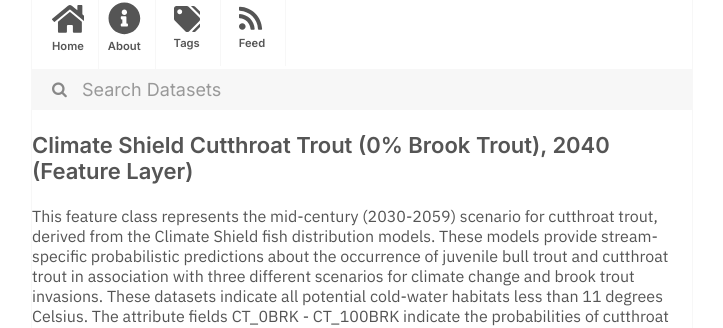
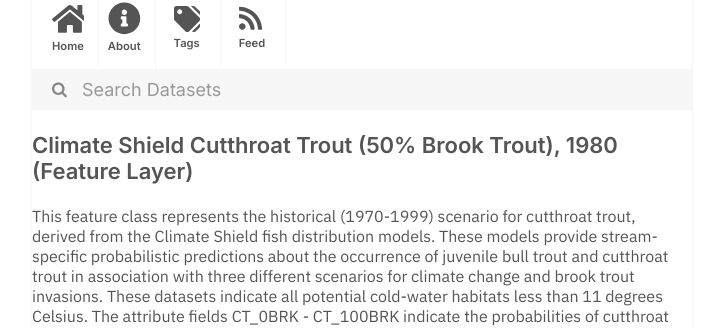
Before and after one commit to dayda-entities/department-of-agriculture, a Jekyll site: the page built from _posts/2020-12-03-climate-shield-cutthroat-trout.md, in a window 1280 px wide. Shown: the part 216-544 px from the top of the page, without its empty margins (278-1001 px from the left). Built offline with Jekyll 4.4.1, drawn with Linux system fonts in a browser that asks for light colours; some of the changed text lies outside the part shown.

```diff
--- a/_posts/2020-12-03-climate-shield-cutthroat-trout.md
+++ b/_posts/2020-12-03-climate-shield-cutthroat-trout.md
@@ -1,7 +1,7 @@
 ---
-title: 'Climate Shield Cutthroat Trout (0% Brook Trout), 2040 (Feature Layer)'
-created: '2020-12-03T20:26:25.435861'
-modified: '2021-05-14T15:12:19.377977'
+title: 'Climate Shield Cutthroat Trout (50% Brook Trout), 1980 (Feature Layer)'
+created: '2020-12-03T20:26:26.636127'
+modified: '2021-05-14T15:12:30.608753'
 state: active
 type: dataset
 tags:
@@ -27,9 +27,9 @@ tags:
   - Usfs
 groups: []
 csv_url: >-
-  https://data-usfs.hub.arcgis.com/datasets/2b56897ce7724d298c1f17f61bd12205_7.csv?outSR=%7B%22latestWkid%22%3A4269%2C%22wkid%22%3A4269%7D
+  https://data-usfs.hub.arcgis.com/datasets/c890074102554610b05da2395cfdd5fe_9.csv?outSR=%7B%22latestWkid%22%3A4269%2C%22wkid%22%3A4269%7D
 json_url: ''
 layout: post
 
 ---
-This feature class represents the mid-century (2030-2059) scenario for cutthroat trout, derived from the Climate Shield fish distribution models. These models provide stream-specific probabilistic predictions about the occurrence of juvenile bull trout and cutthroat trout in association with three different scenarios for climate change and brook trout invasions. These datasets indicate all potential cold-water habitats less than 11 degrees Celsius. The attribute fields CT_0BRK - CT_100BRK indicate the probabilities of cutthroat trout occurrence within a cold-water habitat based on the prevalence of brook trout at 0%, 25%, 50%, 75%, or 100% of the sites within a habitat. The probabilities were predicted using the Climate Shield native trout models developed from known species occurrence in greater than 500 cold-water streams. The stream centerlines were based on the National Hydrography Dataset (NHD) but were modified for purposes of modeling and cross-walking to other datasets.
+This feature class represents the historical (1970-1999) scenario for cutthroat trout, derived from the Climate Shield fish distribution models. These models provide stream-specific probabilistic predictions about the occurrence of juvenile bull trout and cutthroat trout in association with three different scenarios for climate change and brook trout invasions. These datasets indicate all potential cold-water habitats less than 11 degrees Celsius. The attribute fields CT_0BRK - CT_100BRK indicate the probabilities of cutthroat trout occurrence within a cold-water habitat based on the prevalence of brook trout at 0%, 25%, 50%, 75%, or 100% of the sites within a habitat. The probabilities were predicted using the Climate Shield native trout models developed from known species occurrence in greater than 500 cold-water streams. The stream centerlines were based on the National Hydrography Dataset (NHD) but were modified for purposes of modeling and cross-walking to other datasets.
```
